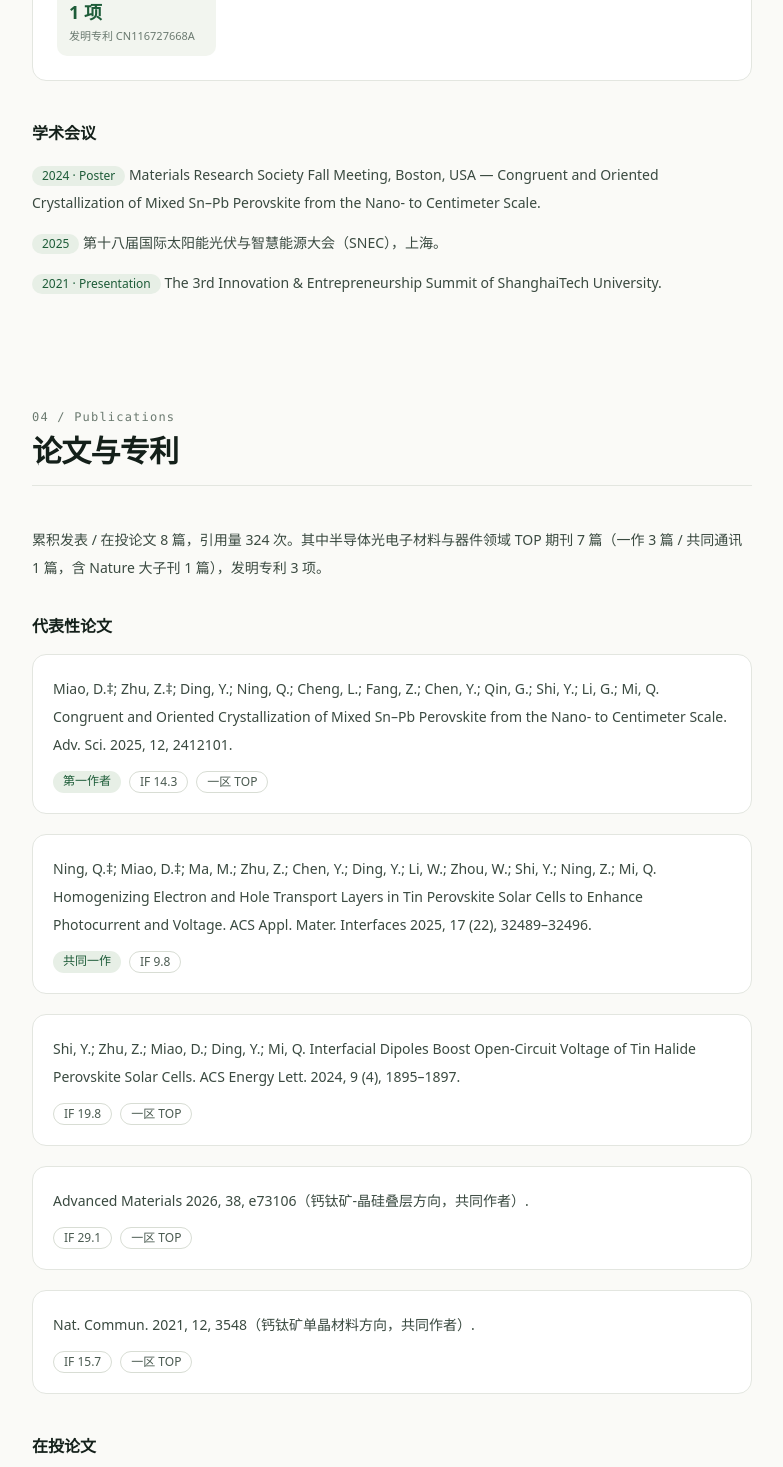
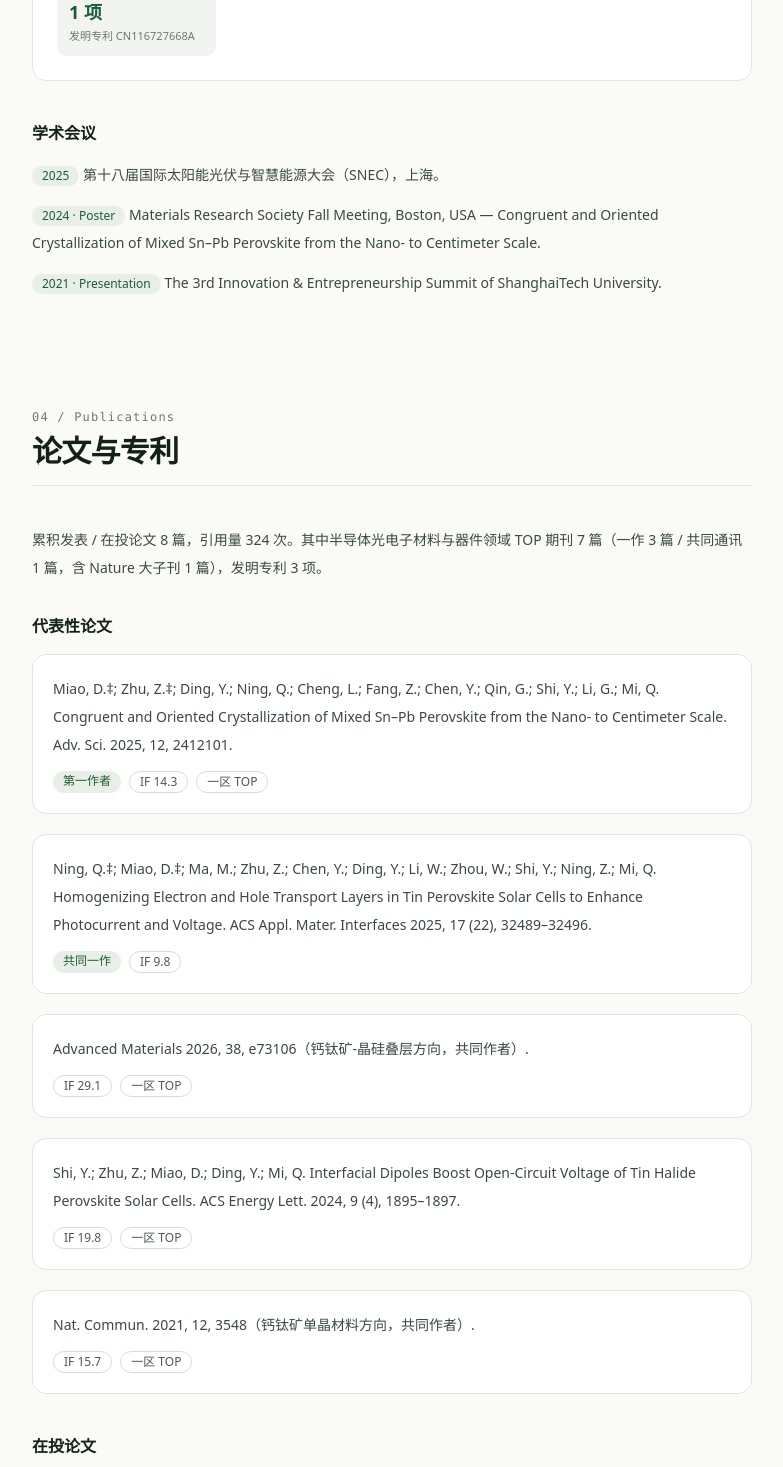
Before and after one commit to Miaodh1998/Miaodh1998.github.io, a React (Vite) app: page / in a window 1280 px wide. Shown: the part 4751-6218 px from the top of the page, without its empty margins (248-1031 px from the left). Built offline with nearby package versions, Linux system fonts and the light colour scheme.

Commit message:
reorder papers and conferences

```diff
--- a/src/sections/Publications.tsx
+++ b/src/sections/Publications.tsx
@@ -10,12 +10,12 @@ const papers = [
     tags: [{ text: '共同一作', accent: true }, { text: 'IF 9.8' }],
   },
   {
+    cite: 'Advanced Materials 2026, 38, e73106（钙钛矿-晶硅叠层方向，共同作者）.',
+    tags: [{ text: 'IF 29.1' }, { text: '一区 TOP' }],
+  },
+  {
     cite: 'Shi, Y.; Zhu, Z.; Miao, D.; Ding, Y.; Mi, Q. Interfacial Dipoles Boost Open-Circuit Voltage of Tin Halide Perovskite Solar Cells. ACS Energy Lett. 2024, 9 (4), 1895–1897.',
     tags: [{ text: 'IF 19.8' }, { text: '一区 TOP' }],
-  },
-  {
-    cite: 'Advanced Materials 2026, 38, e73106（钙钛矿-晶硅叠层方向，共同作者）.',
-    tags: [{ text: 'IF 29.1' }, { text: '一区 TOP' }],
   },
   {
     cite: 'Nat. Commun. 2021, 12, 3548（钙钛矿单晶材料方向，共同作者）.',
--- a/src/sections/Research.tsx
+++ b/src/sections/Research.tsx
@@ -89,12 +89,12 @@ export default function Research() {
         <h3 className="mb-4 text-base font-semibold text-[#14201a]">学术会议</h3>
         <div className="space-y-3 text-sm leading-7 text-[#3a4a40]">
           <p>
+            <AccentBadge>2025</AccentBadge> 第十八届国际太阳能光伏与智慧能源大会（SNEC），上海。
+          </p>
+          <p>
             <AccentBadge>2024 · Poster</AccentBadge>{' '}
             Materials Research Society Fall Meeting, Boston, USA — Congruent and Oriented Crystallization of Mixed
             Sn–Pb Perovskite from the Nano- to Centimeter Scale.
-          </p>
-          <p>
-            <AccentBadge>2025</AccentBadge> 第十八届国际太阳能光伏与智慧能源大会（SNEC），上海。
           </p>
           <p>
             <AccentBadge>2021 · Presentation</AccentBadge> The 3rd Innovation &amp; Entrepreneurship Summit of
```
